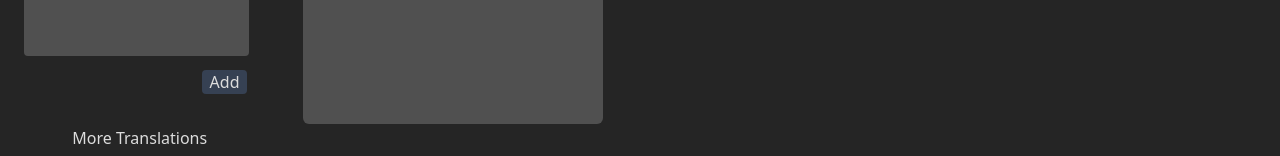
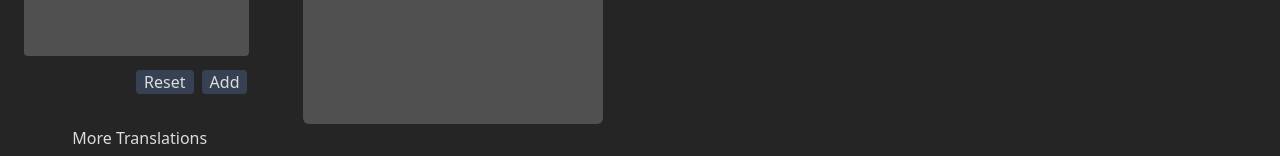
Before and after one commit to self-related/language-learn-app, a React (Vite) app: page / in a window 1280 px wide. Shown: the part 277-433 px from the top of the page. Built offline with nearby package versions, Linux system fonts and the light colour scheme.

Commit message:
feat: add reset for main translation

```diff
--- a/src/components/TranslateSection/Output.tsx
+++ b/src/components/TranslateSection/Output.tsx
@@ -1,10 +1,10 @@
 interface OutputProps {
     translatedWord: string,
-    onOutputChange: (event: React.ChangeEvent<HTMLTextAreaElement>) => void
-
+    onOutputChange: (event: React.ChangeEvent<HTMLTextAreaElement>) => void,
+    onOutputReset: () => void
 }
 
-export default function Output({ translatedWord, onOutputChange}: OutputProps) {
+export default function Output({ translatedWord, onOutputChange, onOutputReset}: OutputProps) {
 
 
     return (
@@ -13,9 +13,19 @@ export default function Output({ translatedWord, onOutputChange}: OutputProps) {
             className='bg-[#505050] hover:bg-[#606060] accent-orange-400 my-2 px-2 py-1 min-h-[70px] h-min w-[225px] rounded-sm resize-none'
         />
 
-        <button className='px-2 block ml-auto mr-2 bg-gray-700 hover:bg-gray-600 active:bg-gray-800 accent-orange-400 outline-orange-400 focus:outline-2 cursor-pointer rounded-sm'
-         >Add
-        </button>
+        {/* buttons */}
+        <div className="flex justify-end">
+            <button onClick={onOutputReset}
+                className='px-2 mr-2 bg-gray-700 hover:bg-gray-600 active:bg-gray-800 accent-orange-400 outline-orange-400 focus:outline-2 cursor-pointer rounded-sm'
+            >Reset
+            </button>
+
+            <button
+                className='px-2 mr-2 bg-gray-700 hover:bg-gray-600 active:bg-gray-800 accent-orange-400 outline-orange-400 focus:outline-2 cursor-pointer rounded-sm'
+            >Add
+            </button>
+        </div>
+
     </div>
     );
 }
--- a/src/components/TranslateSection/index.tsx
+++ b/src/components/TranslateSection/index.tsx
@@ -108,6 +108,10 @@ export default function TranslateSection() {
         setTranslatedWord(event.currentTarget.innerHTML);
     };
 
+    const handleOutputReset = () => {
+        setTranslatedWord(newDataTransformed?.mainTranslation ?? "");
+    };
+
 
 // auto-translation effect
     useEffect(() => {
@@ -130,7 +134,7 @@ export default function TranslateSection() {
 
             <UserInput autoTranslation={autoTranslation} onInputChange={handleUserInputChange} onCheckboxChange={handleAutoTranslationCheckboxChange} onButtonClick={handleTranslateButtonClick} sourceText={sourceText} />
 
-            <Output translatedWord={translatedWord} onOutputChange={handleOutputChange} />
+            <Output translatedWord={translatedWord} onOutputChange={handleOutputChange} onOutputReset={handleOutputReset} />
 
             <MoreTranslations otherTranslations={newDataTransformed?.otherTranslations} onWordClick={handleWordClick} />
 
```
